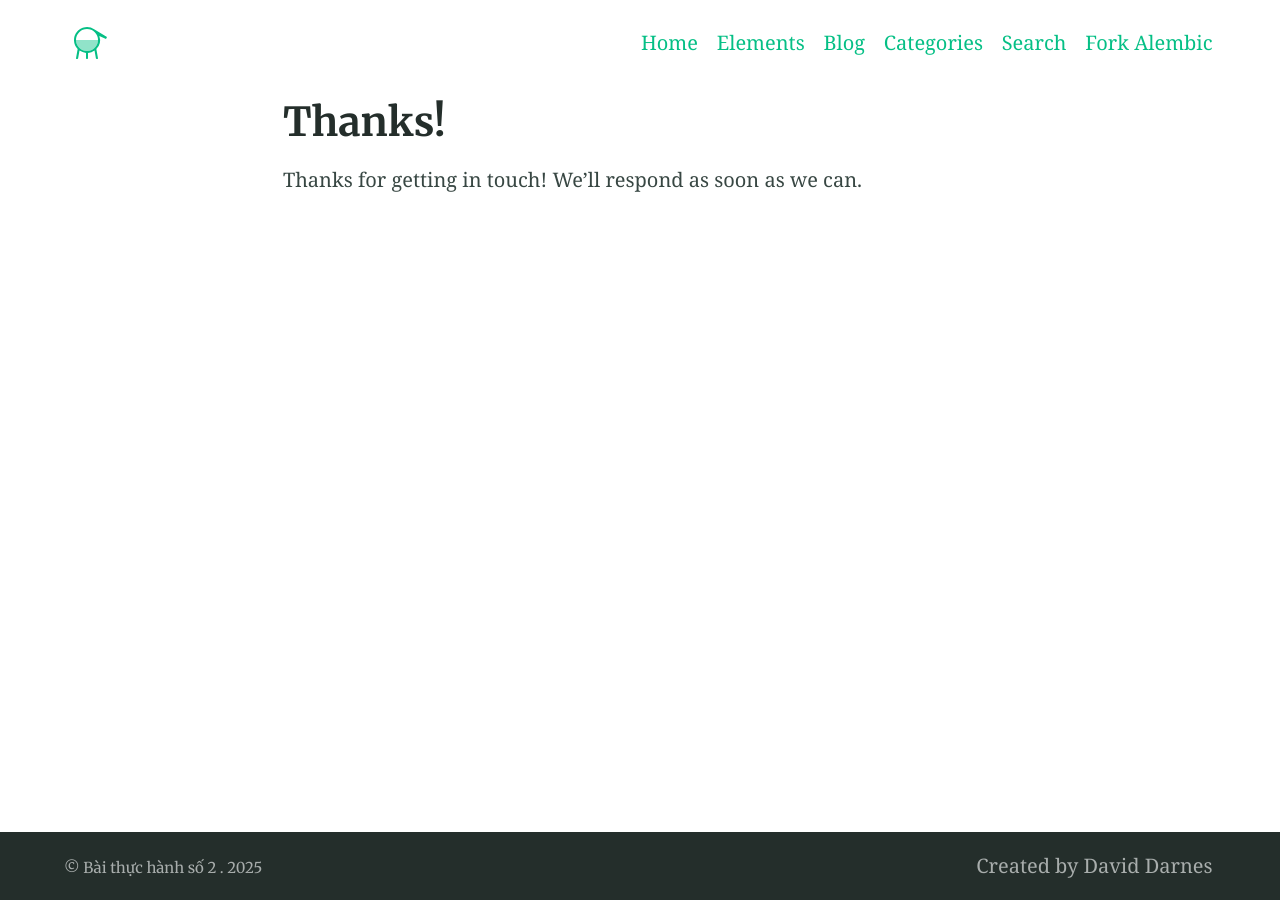
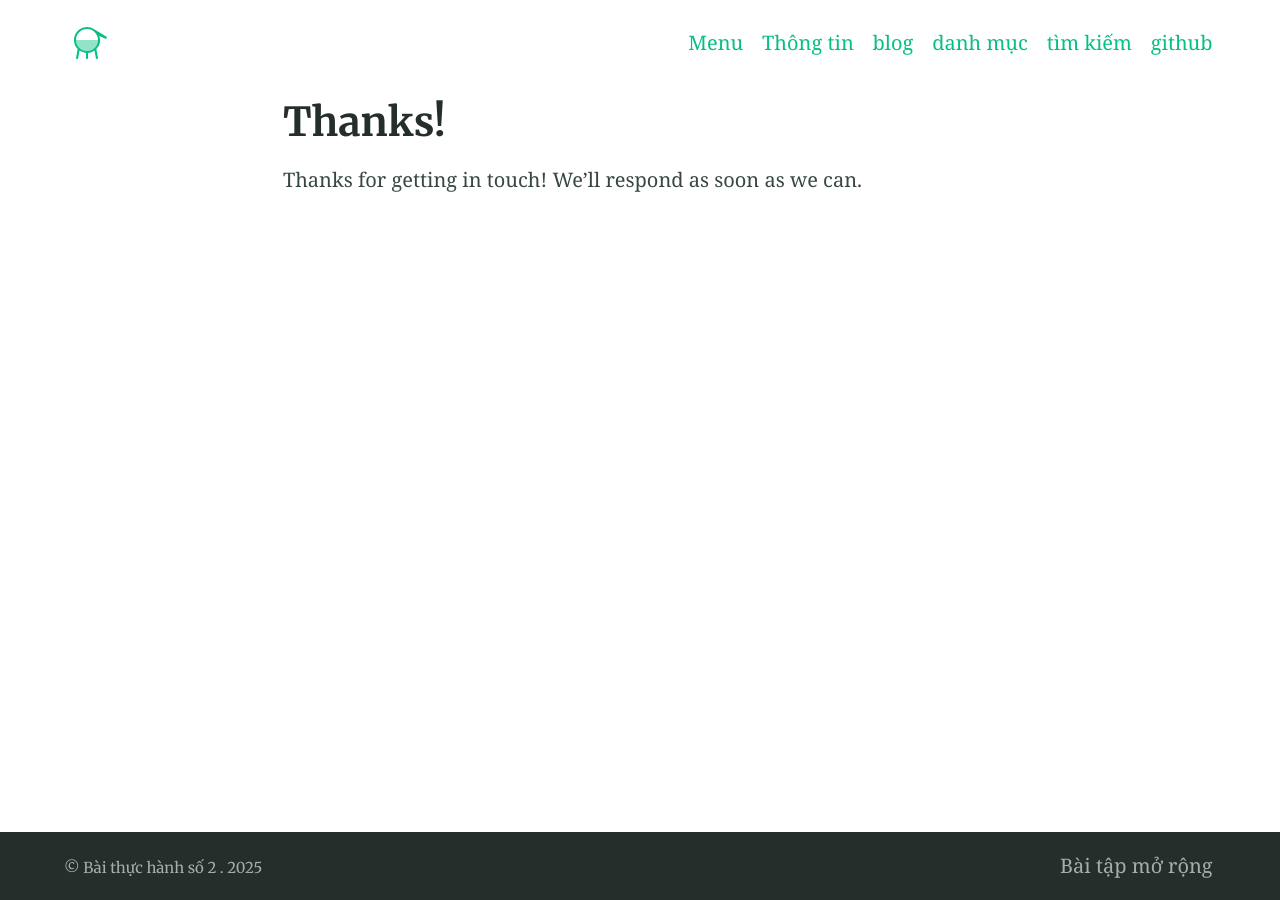
Before and after one commit to maccriagor/LeeNamKhanh-24520783, a Jekyll site: the page built from thanks.md, in a window 1280 px wide. Built offline with Jekyll 4.4.1, drawn with Linux system fonts in a browser that asks for light colours.

Commit message:
Update _config.yml

```diff
--- a/_config.yml
+++ b/_config.yml
@@ -39,10 +39,10 @@ paginate: 2 # jekyll-paginate > items per page
 paginate_path: blog/page:num # jekyll-paginate > blog page
 jekyll-mentions: https://twitter.com # jekyll-mentions > service used when @replying
 twitter:
-  username: DavidDarnes # jekyll-seo-tag > Owners twitter username
-author: DavidDarnes # jekyll-seo-tag > default author
+  username: 24520783 # jekyll-seo-tag > Owners twitter username
+author: 24520783 # jekyll-seo-tag > default author
 social: # jekyll-seo-tag > social overrides
-  name: David Darnes # jekyll-seo-tag > real name
+  name: 24520783 # jekyll-seo-tag > real name
   links:  # jekyll-seo-tag > social aliases (sameAs)
     - https://twitter.com/DavidDarnes
     - https://www.facebook.com/daviddarnes
@@ -68,7 +68,7 @@ collections:
     description: "My thoughts and ideas" # The post list page content
     feature_text: |
       Welcome to the blog
-    feature_image: "https://picsum.photos/2560/600?image=866"
+    feature_image: "https://i.postimg.cc/j2QCZ9Pt/Untitled.png"
 
 # 6. Jekyll collections settings
 defaults:
@@ -76,7 +76,7 @@ defaults:
     scope:
       path: ""
     values:
-      image: "/assets/default-social-image.png" # Default image for sharing
+      image: "https://i.postimg.cc/j2QCZ9Pt/Untitled.png" # Default image for sharing
   -
     scope:
       path: ""
@@ -121,29 +121,29 @@ favicons: # Favicons are also used in the manifest file. Syntax is 'size: path'
 
 # 9. Site navigation
 navigation_header:
-- title: Home
+- title: Menu
   url: /
-- title: Elements
+- title: Thông tin
   url: /elements/
-- title: Blog
+- title: blog
   url: /blog/
-- title: Categories
+- title: danh mục
   url: /categories/
-- title: Search
+- title: tìm kiếm
   url: /search/
-- title: Fork Alembic
-  url: https://github.com/daviddarnes/alembic
+- title: github
+  url: https://github.com/maccriagor
 
 navigation_footer:
-- title: Created by David Darnes
+- title: Bài tập mở rộng
   url: https://darn.es
 
 social_links: # Appears in sidebar. Set the urls then uncomment and comment out as desired
-  Twitter: https://twitter.com/DavidDarnes
-  LinkedIn: https://www.linkedin.com/in/daviddarnes
-  GitHub: https://github.com/daviddarnes
-  link: https://darn.es
-  RSS: /feed.xml
+  Twitter: https://www.youtube.com/watch?v=luNM61NMP6Q
+  LinkedIn: https://www.youtube.com/watch?v=luNM61NMP6Q
+  GitHub: https://www.youtube.com/watch?v=luNM61NMP6Q
+  link: https://www.youtube.com/watch?v=luNM61NMP6Q
+  RSS: https://www.youtube.com/watch?v=luNM61NMP6Q
 
 sharing_links: # Appear at the bottom of single blog posts, add as desired. The value can be 'true' or the desired button colour
   Twitter: "#0d94e7"
```
